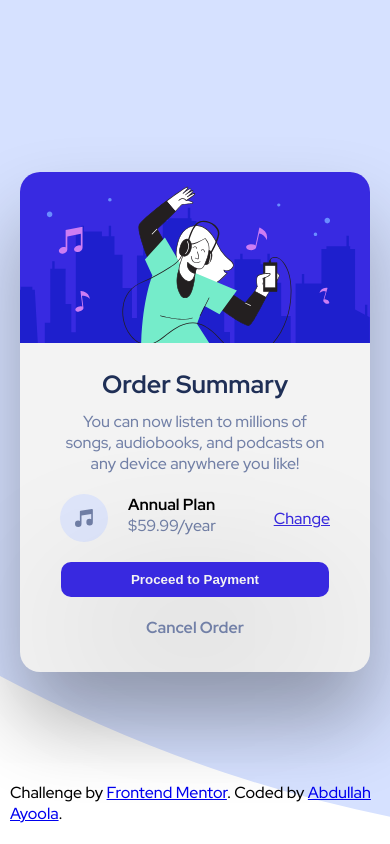
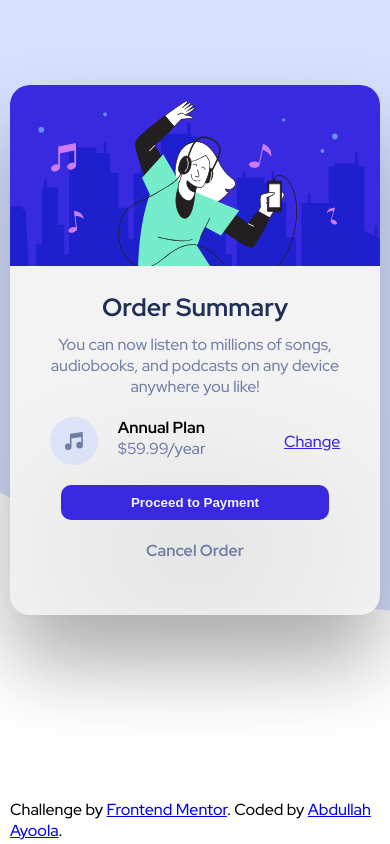
Before and after one commit to Nnadivictory25/order-summary-component, a plain HTML site: page index.html in a window 390 px wide. Drawn offline with Linux system fonts and the light colour scheme.

Commit message:
fixed the alignment and some few things

```diff
--- a/styles.css
+++ b/styles.css
@@ -7,13 +7,11 @@
 }
 
 body {
-  height: 100vh;
-  width: 100%;
   background: url("./images/pattern-background-desktop.svg") no-repeat;
   background-size: cover;
   font-family: "Red Hat Display", sans-serif;
   font-size: 1rem;
-  overflow: hidden;
+  overflow-x: hidden;
 }
 
 .cardBg {
@@ -26,14 +24,17 @@ body {
 
 #mainContainer {
   background-color: #f3f3f3;
-  width: 400px;
+  width: 95%;
+  max-width: 400px;
   height: 530px;
   border-radius: 20px;
+  margin: auto auto;
+  margin-top: 85px;
   box-shadow: 0 3rem 5rem rgb(0 0 0 / 30%);
 }
 
 .image-cont {
-  width: 400px;
+  width: 100%;
 }
 
 .image-cont img {
@@ -102,7 +103,7 @@ section.paymentBtn {
 }
 
 .paymentBtn button {
-  padding: 12px 90px;
+  padding: 15px 90px;
   border-radius: 10px;
   background-color: hsl(245, 75%, 52%);
   color: #f3f3f3;
@@ -111,6 +112,7 @@ section.paymentBtn {
   cursor: pointer;
   box-shadow: 0 3rem 10rem rgb(0 0 0 / 30%);
   margin-bottom: 10px;
+  transition: all 200ms ease-in-out;
 }
 
 .paymentBtn button:hover {
@@ -131,19 +133,16 @@ section.paymentBtn {
 /* footer */
 footer {
   position: absolute;
-  bottom: 20px;
+  margin-top: 60px;
+  bottom: 3px;
   left: 10px;
+  align-items: center;
+  width: 100%;
+  right: 0;
 }
 
+
 @media (max-width: 500px) and (orientation: portrait) {
-  #mainContainer {
-    width: 350px;
-    height: 500px;
-  }
-
-  .image-cont {
-    width: 350px;
-  }
 
   .paymentBtn button {
     padding: 10px 70px;
@@ -155,14 +154,6 @@ footer {
 }
 
 @media (max-width: 360px) {
-  #mainContainer {
-    width: 320px;
-    height: 480px;
-  }
-
-  .image-cont {
-    width: 320px;
-  }
 
   .paymentBtn button {
     padding: 10px 40px;
```
